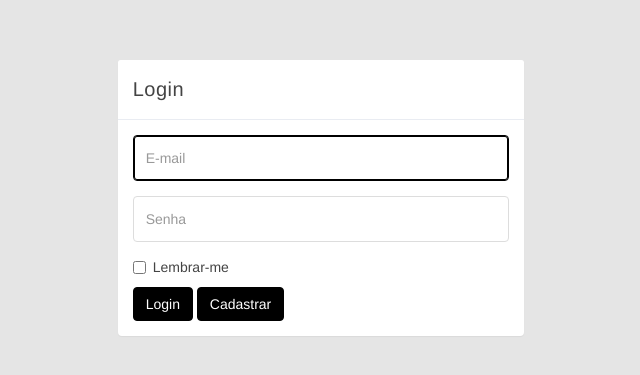
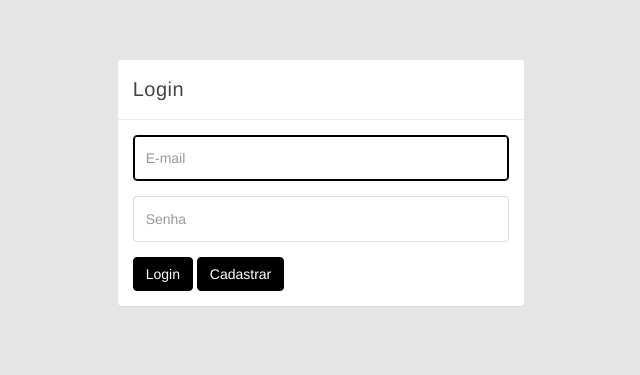
Before and after one commit to tulio-s-jardim/trampo, a PHP site: page /login.php in a window 1280 px wide. Shown: the top 375 px of the page, without its empty margins (319-959 px from the left). Run offline with PHP 8.4, Linux system fonts and the light colour scheme.

Commit message:
Required no login e retirada da checkbox

```diff
--- a/formularioCadastra.php
+++ b/formularioCadastra.php
@@ -1,5 +1,5 @@
 <?php
-include_once('php/functions.php');
+include_once('php/conta.php');
 
 $conta = new Conta();
 session_start();
--- a/login.php
+++ b/login.php
@@ -43,12 +43,7 @@ if (isset($_POST['login'])) {
 								<input class="form-control" placeholder="E-mail" name="email" type="email" autofocus="" required>
 							</div>
 							<div class="form-group">
-								<input class="form-control" placeholder="Senha" name="senha" type="password" value="">
-							</div>
-							<div class="checkbox">
-								<label>
-									<input name="remember" type="checkbox" value="Remember Me">Lembrar-me
-								</label>
+								<input class="form-control" placeholder="Senha" name="senha" type="password" value="" required>
 							</div>
 							<button name="login" class="btn btn-primary" type="submit">Login</button>
 							<a href="formularioCadastra.php" class="btn btn-primary">Cadastrar</a>
```
